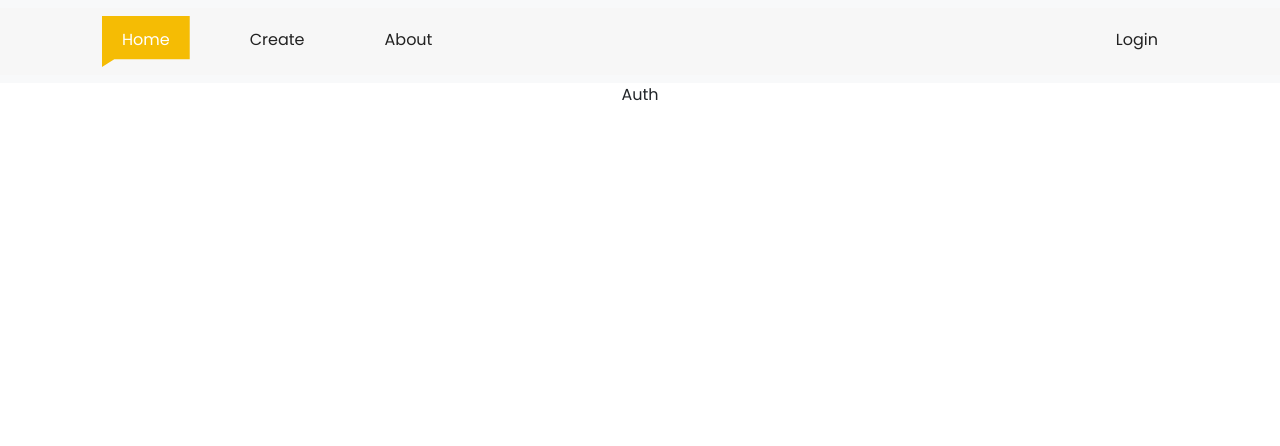
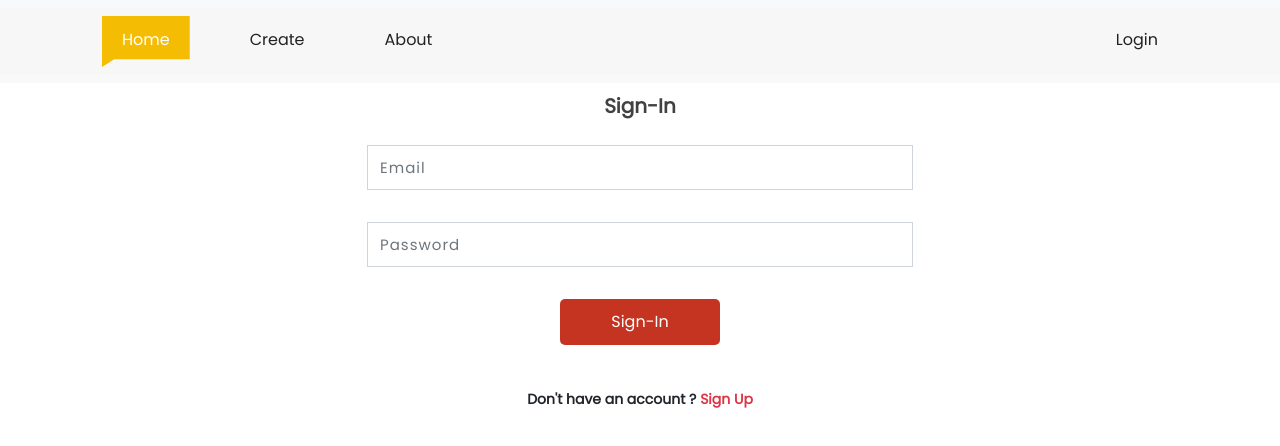
Before and after one commit to Jimi-Chhatrala/firebase-blog-app, a React (Create React App) app: page /firebase-blog-app/auth in a window 1280 px wide. Shown: the top 446 px of the page. Built offline with nearby package versions, Linux system fonts and the light colour scheme.

Commit message:
Firebase Init | Auth Page Completed

```diff
--- a/src/pages/Auth.js
+++ b/src/pages/Auth.js
@@ -1,7 +1,142 @@
-import React from "react";
+import React, { useState } from "react";
+
+const initialState = {
+  firstName: "",
+  lastName: "",
+  email: "",
+  password: "",
+  confirmPassword: "",
+};
 
 const Auth = () => {
-  return <div>Auth</div>;
+  const [state, setState] = useState(initialState);
+  const [signUp, setSignUp] = useState(false);
+
+  const { email, password, firstName, lastName, confirmPassword } = state;
+
+  const handleChange = (e) => {
+    setState({ ...state, [e.target.name]: e.target.value });
+  };
+
+  return (
+    <div className="container-fluid mb-4">
+      <div className="container">
+        <div className="col-12 text-center">
+          <div className="text-center heading py-2">
+            {!signUp ? "Sign-In" : "Sign-Up"}
+          </div>
+        </div>
+        <div className="row h-100 justify-content-center align-items-center">
+          <div className="col-10 col-md-8 col-lg-6">
+            <form className="row">
+              {signUp && (
+                <>
+                  <div className="col-6 py-3">
+                    <input
+                      type="text"
+                      className="form-control input-text-box"
+                      placeholder="First Name"
+                      name="firstName"
+                      value={firstName}
+                      onChange={handleChange}
+                    />
+                  </div>
+                  <div className="col-6 py-3">
+                    <input
+                      type="text"
+                      className="form-control input-text-box"
+                      placeholder="Last Name"
+                      name="lastName"
+                      value={lastName}
+                      onChange={handleChange}
+                    />
+                  </div>
+                </>
+              )}
+              <div className="col-12 py-3">
+                <input
+                  type="email"
+                  className="form-control input-text-box"
+                  placeholder="Email"
+                  name="email"
+                  value={email}
+                  onChange={handleChange}
+                />
+              </div>
+              <div className="col-12 py-3">
+                <input
+                  type="password"
+                  className="form-control input-text-box"
+                  placeholder="Password"
+                  name="password"
+                  value={password}
+                  onChange={handleChange}
+                />
+              </div>
+              {signUp && (
+                <div className="col-12 py-3">
+                  <input
+                    type="password"
+                    className="form-control input-text-box"
+                    placeholder="Confirm Password"
+                    name="confirmPassword"
+                    value={confirmPassword}
+                    onChange={handleChange}
+                  />
+                </div>
+              )}
+
+              <div className="col-12 py-3 text-center">
+                <button
+                  className={`btn ${!signUp ? "btn-sign-in" : "btn-sign-up"}`}
+                  type="submit"
+                >
+                  {!signUp ? "Sign-In" : "Sign-Up"}
+                </button>
+              </div>
+            </form>
+            <div>
+              {!signUp ? (
+                <>
+                  <div className="text-center justify-content-center mt-2 pt-2">
+                    <p className="small fw-bold mt-2 pt-1 mb-0">
+                      Don't have an account ?{" "}
+                      <span
+                        className="link-danger"
+                        style={{ textDecoration: "none", cursor: "pointer" }}
+                        onClick={() => setSignUp(true)}
+                      >
+                        Sign Up
+                      </span>
+                    </p>
+                  </div>
+                </>
+              ) : (
+                <>
+                  <div className="text-center justify-content-center mt-2 pt-2">
+                    <p className="small fw-bold mt-2 pt-1 mb-0">
+                      Already have an account ?{" "}
+                      <span
+                        className="link-danger"
+                        style={{
+                          textDecoration: "none",
+                          cursor: "pointer",
+                          color: "#298AF2",
+                        }}
+                        onClick={() => setSignUp(false)}
+                      >
+                        Sign In
+                      </span>
+                    </p>
+                  </div>
+                </>
+              )}
+            </div>
+          </div>
+        </div>
+      </div>
+    </div>
+  );
 };
 
 export default Auth;
```
Also changed, not shown: src/firebase.js (+29 -0 lines), 1 other file (tests, documents, lock files or other folders).
